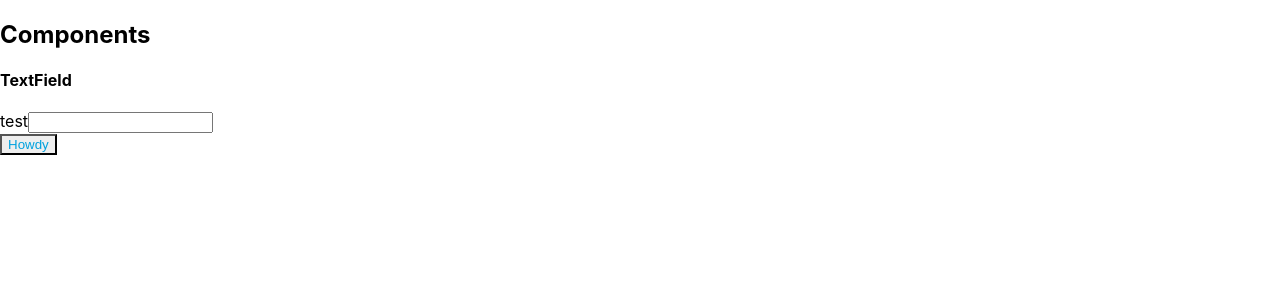
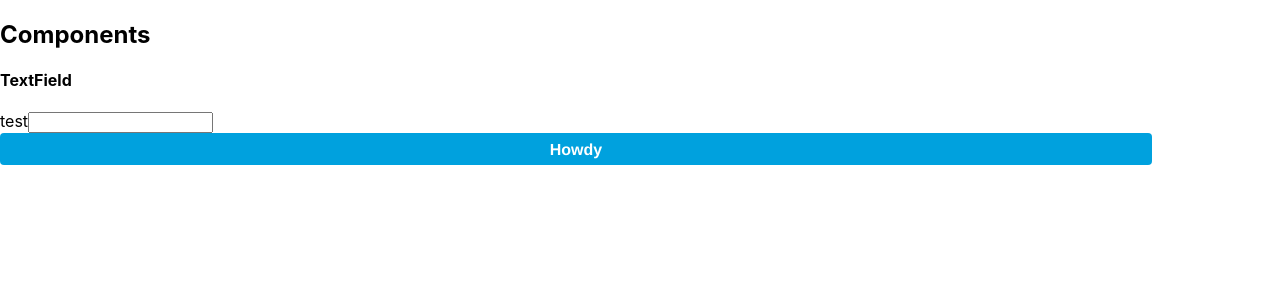
Before and after one commit to chrisnorthcutt/react-library, a React (Create React App) app in the folder universal-components/: page / in a window 1280 px wide. Shown: the top 300 px of the page. Built offline with nearby package versions, Linux system fonts and the light colour scheme.

Commit message:
Included other variables

```diff
--- a/universal-components/src/Button.tsx
+++ b/universal-components/src/Button.tsx
@@ -1,15 +1,46 @@
 import * as React from "react";
-import { colors } from "./colors";
+import {useState} from "react";
+import { colors, sizes } from "./variables";
+import styled from "styled-components";
+import { motion } from "framer-motion";
+
+interface Props {
+    isPressed: Boolean;
+}
+
+const StyledButton = styled(motion.button).attrs((props: Props) => {
+    return {
+        isPressed: props.isPressed,
+    }
+})`
+    width: ${sizes.auto};
+    height: 4vh;
+    padding: 0.5rem 1rem;
+    background: ${colors.primary400};
+    outline: none;
+    border: none;
+    border-radius: 0.5vh;
+    font-family: 'Helvetica';
+    font-weight: 800;
+    font-size: 1rem;
+    color: ${colors.white};
+    transition: transform 200ms ease-in-out;
+    transform: scale(${props => props.isPressed ? 0.5 : 1});
+    &.big-button {
+        width: ${sizes.full};
+    }
+`
 
 export function Button(props: any) {
-    const buttonStyle = {
-        color: colors["primary-400"],
-        background: colors["grey-200"]
-    }
+    const [isPressed, setPressed] = useState(false)
     return (
-        <button style={buttonStyle}>
+        <StyledButton
+            onTapStart={() => setPressed(true)}
+            onTap={() => setPressed(false)}
+            isPressed={isPressed}
+            className="big-button">
             Howdy
-        </button>
+        </StyledButton>
     )
 }
 
--- a/universal-components/src/colors.tsx
+++ /dev/null
@@ -1,15 +0,0 @@
-export const colors = {
-   'warning': '#f69a19',
-   'warning-dark': '#c75200',
-   'success': '#45ba7f',
-   'success-dark': '#31845b',
-   'danger': '#d52b1e',
-   'danger-dark': '#aa2218',
-   'grey-200': '#eeeeee',
-   'grey-900': '#212121',
-   'primary-900': '#00384d',
-   'primary-600': '#0081b3',
-   'grey-400': '#bdbdbd',
-   'grey-700': '#616161',
-   'primary-400': '#00a1de',
-}
--- /dev/null
+++ b/universal-components/src/variables.tsx
@@ -0,0 +1,21 @@
+export const colors = {
+   'warning': '#f69a19',
+   'warningDark': '#c75200',
+   'success': '#45ba7f',
+   'successDark': '#31845b',
+   'danger': '#d52b1e',
+   'dangerDark': '#aa2218',
+   'grey200': '#eeeeee',
+   'grey900': '#212121',
+   'primary900': '#00384d',
+   'primary600': '#0081b3',
+   'grey400': '#bdbdbd',
+   'grey700': '#616161',
+   'primary400': '#00a1de',
+   'white': '#ffffff'
+}
+
+export const sizes = {
+   'auto': 'auto',
+   'full': '90vw'
+}
```
Also changed, not shown: universal-components/package.json (+8 -1 lines), 1 other file (tests, documents, lock files or other folders).
